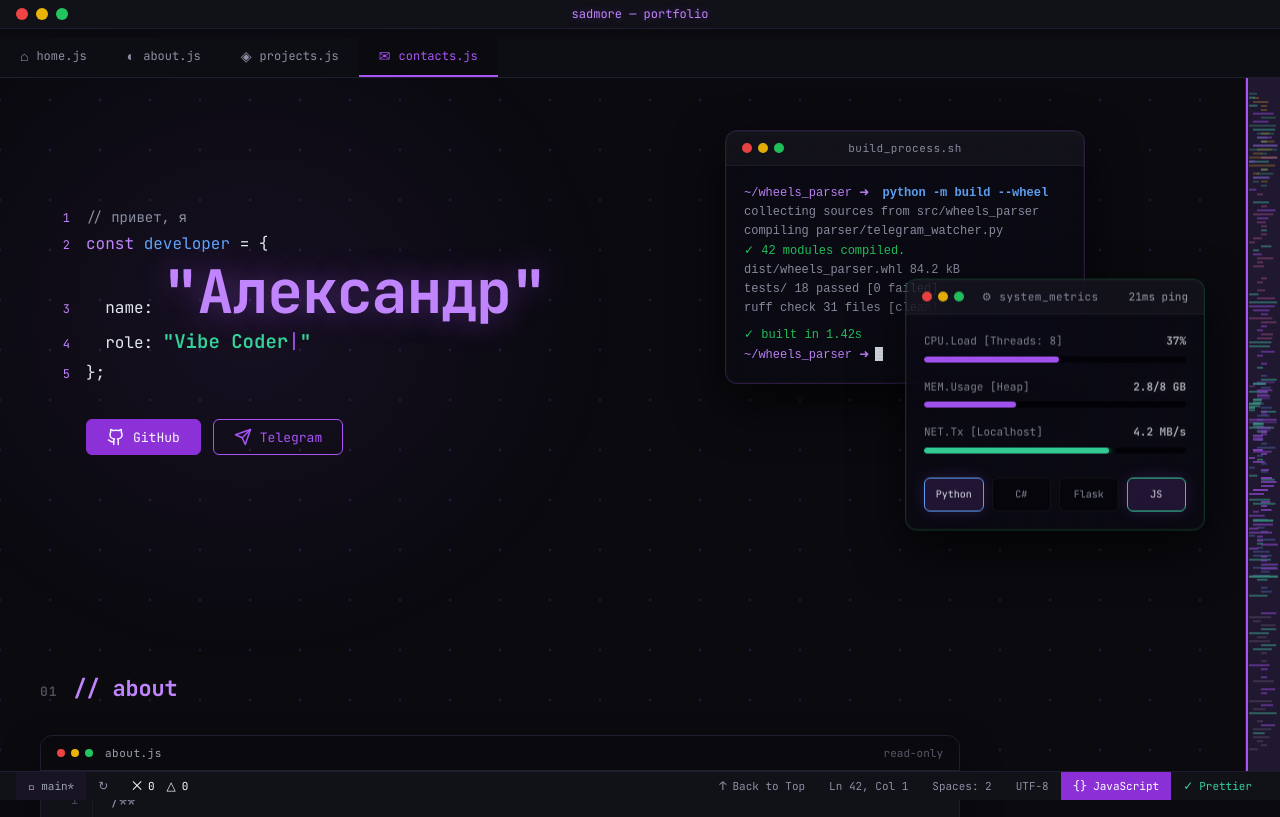
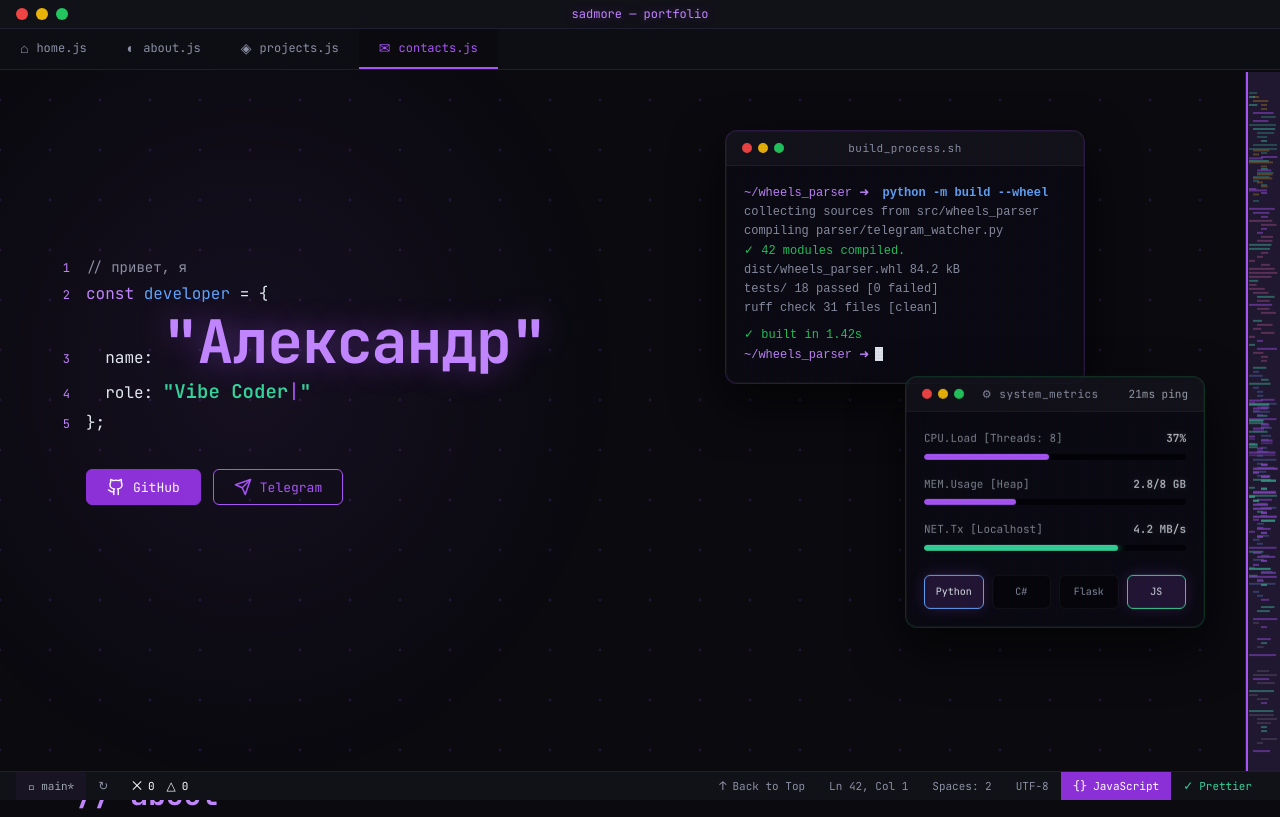
Before and after one commit to AlekBlackk/portfolio_site, a website: page index.html in a window 1280 px wide. Shown: the top 817 px of the page. Drawn offline with Linux system fonts and the light colour scheme; animation ran at ten frames a second.

Commit message:
feat: add Google Fonts integration, enhance layout responsiveness, and improve styling variables

```diff
--- a/index.html
+++ b/index.html
@@ -10,6 +10,9 @@
   <meta property="og:description" content="AI Product Builder / Vibe Coder. Автоматизация, AI-инструменты, пользовательские продукты на Python, JavaScript и C#.">
   <meta property="og:type" content="website">
   <link rel="icon" type="image/svg+xml" href="favicon.svg">
+  <link rel="preconnect" href="https://fonts.googleapis.com">
+  <link rel="preconnect" href="https://fonts.gstatic.com" crossorigin>
+  <link rel="stylesheet" href="https://fonts.googleapis.com/css2?family=JetBrains+Mono:wght@400;600;700&display=swap">
   <link rel="stylesheet" href="style.css">
 </head>
 
--- a/script.js
+++ b/script.js
@@ -286,6 +286,8 @@
   // Tab Navigation
   const tabs = Array.from(document.querySelectorAll('.tab'));
   const sections = Array.from(document.querySelectorAll('section[id]'));
+  const titleBarEl = document.querySelector('.title-bar');
+  const tabBarEl = document.querySelector('.tab-bar');
   let isTabScrolling = false;
   let scrollTimeout = null;
 
@@ -302,10 +304,7 @@
   }
 
   function getStickyOffset() {
-    const titleBar = document.querySelector('.title-bar');
-    const tabBar = document.querySelector('.tab-bar');
-
-    return [titleBar, tabBar].reduce((total, element) => {
+    return [titleBarEl, tabBarEl].reduce((total, element) => {
       return total + (element ? element.getBoundingClientRect().height : 0);
     }, 0);
   }
@@ -338,6 +337,11 @@
 
     document.documentElement.style.setProperty('--sticky-offset', `${stickyOffset}px`);
     document.documentElement.style.setProperty('--scroll-spacer', `${spacerHeight}px`);
+
+    if (titleBarEl) {
+      const titleBarHeight = titleBarEl.getBoundingClientRect().height;
+      document.documentElement.style.setProperty('--title-bar-height', `${titleBarHeight}px`);
+    }
   }
 
   function syncActiveTabFromScroll() {
@@ -397,6 +401,8 @@
     });
   });
 
+  let scrollRafId = null;
+
   function handleScroll() {
     if (isTabScrolling) {
       clearTimeout(scrollTimeout);
@@ -406,7 +412,14 @@
       }, 150);
       return;
     }
-    syncActiveTabFromScroll();
+
+    // Coalesce rapid native scroll events (can fire faster than paint) so the
+    // section-metrics layout reads run at most once per animation frame.
+    if (scrollRafId) return;
+    scrollRafId = requestAnimationFrame(() => {
+      scrollRafId = null;
+      syncActiveTabFromScroll();
+    });
   }
 
   window.addEventListener('scroll', handleScroll, { passive: true });
@@ -529,6 +542,8 @@
       });
     });
 
+    let effectsRafId = null;
+
     const animateEffects = () => {
       // Glow trail lerp
       glowX += (mouseX - glowX) * 0.12;
@@ -558,8 +573,11 @@
       spotlight.style.webkitMaskImage = mask;
       spotlight.style.maskImage = mask;
 
-      requestAnimationFrame(animateEffects);
+      effectsRafId = requestAnimationFrame(animateEffects);
     };
+
+    onPause.push(() => cancelAnimationFrame(effectsRafId));
+    onResume.push(() => { animateEffects(); });
 
     animateEffects();
   }
@@ -578,11 +596,13 @@
       const docHeight = document.documentElement.scrollHeight;
       const mapHeight = minimap.offsetHeight;
       const mapWidth = minimap.offsetWidth;
+      const dpr = window.devicePixelRatio || 1;
 
-      minimapCanvas.width = mapWidth;
-      minimapCanvas.height = mapHeight;
+      minimapCanvas.width = mapWidth * dpr;
+      minimapCanvas.height = mapHeight * dpr;
       minimapCanvas.style.width = `${mapWidth}px`;
       minimapCanvas.style.height = `${mapHeight}px`;
+      ctx.setTransform(dpr, 0, 0, dpr, 0, 0);
 
       const scale = mapHeight / docHeight;
 
@@ -1102,12 +1122,16 @@
     }
 
     function initParticles() {
-      canvas.width = window.innerWidth;
-      canvas.height = window.innerHeight;
+      const dpr = window.devicePixelRatio || 1;
+      canvas.width = window.innerWidth * dpr;
+      canvas.height = window.innerHeight * dpr;
+      canvas.style.width = `${window.innerWidth}px`;
+      canvas.style.height = `${window.innerHeight}px`;
+      ctx.setTransform(dpr, 0, 0, dpr, 0, 0);
       particles = [];
       const gap = 50; // Match VS Code grid feel
-      for (let y = 0; y < canvas.height + gap; y += gap) {
-        for (let x = 0; x < canvas.width + gap; x += gap) {
+      for (let y = 0; y < window.innerHeight + gap; y += gap) {
+        for (let x = 0; x < window.innerWidth + gap; x += gap) {
           particles.push(new Particle(x, y));
         }
       }
@@ -1116,7 +1140,7 @@
     let bgRafId = null;
 
     function animateBackground() {
-      ctx.clearRect(0, 0, canvas.width, canvas.height);
+      ctx.clearRect(0, 0, window.innerWidth, window.innerHeight);
 
       for (let i = 0; i < particles.length; i++) {
         const p = particles[i];
@@ -1160,8 +1184,10 @@
     let angleY = 0;
     let targetAngleX = 0;
     let targetAngleY = 0;
-    const count = 120;
+    const count = 160;
     const radius = 140;
+    let cssWidth = 0;
+    let cssHeight = 0;
 
     class Point3D {
       constructor(theta, phi) {
@@ -1193,8 +1219,8 @@
         // Perspective
         const perspective = 350;
         const scale = perspective / (perspective + z2);
-        const px = x2 * scale + contactsCanvas.width / 2;
-        const py = y1 * scale + contactsCanvas.height / 2;
+        const px = x2 * scale + cssWidth / 2;
+        const py = y1 * scale + cssHeight / 2;
 
         return { x: px, y: py, z: z2, scale };
       }
@@ -1210,9 +1236,13 @@
     }
 
     function resizeCanvas() {
+      const dpr = window.devicePixelRatio || 1;
       const rect = contactsCanvas.getBoundingClientRect();
-      contactsCanvas.width = rect.width;
-      contactsCanvas.height = rect.height;
+      cssWidth = rect.width;
+      cssHeight = rect.height;
+      contactsCanvas.width = rect.width * dpr;
+      contactsCanvas.height = rect.height * dpr;
+      ctx.setTransform(dpr, 0, 0, dpr, 0, 0);
     }
 
     window.addEventListener('resize', resizeCanvas);
@@ -1246,9 +1276,11 @@
     }
 
     let sphereRafId = null;
+    let sphereInViewport = false;
+    let spherePageVisible = !document.hidden;
 
     function animateSphere() {
-      ctx.clearRect(0, 0, contactsCanvas.width, contactsCanvas.height);
+      ctx.clearRect(0, 0, cssWidth, cssHeight);
 
       angleX += (targetAngleX - angleX) * 0.05 + 0.002;
       angleY += (targetAngleY - angleY) * 0.05 + 0.002;
@@ -1259,15 +1291,15 @@
       projected.sort((a, b) => b.z - a.z);
 
       // Draw lines between nearby points
-      ctx.lineWidth = 0.5;
+      ctx.lineWidth = 0.6;
       for (let i = 0; i < projected.length; i++) {
         for (let j = i + 1; j < projected.length; j++) {
           const p1 = projected[i];
           const p2 = projected[j];
           const d = Math.hypot(p1.x - p2.x, p1.y - p2.y);
 
-          if (d < 65) {
-            const opacity = (1 - d / 65) * 0.15 * p1.scale;
+          if (d < 70) {
+            const opacity = (1 - d / 70) * 0.28 * p1.scale;
             ctx.strokeStyle = `rgba(168, 85, 247, ${opacity})`;
             ctx.beginPath();
             ctx.moveTo(p1.x, p1.y);
@@ -1279,11 +1311,11 @@
 
       // Draw dots
       projected.forEach(p => {
-        const size = 1.6 * p.scale;
+        const size = 2.2 * p.scale;
         const opacityFront = (p.z + radius) / (2 * radius);
-        const opacity = Math.max(0.1, opacityFront);
+        const opacity = Math.max(0.18, opacityFront);
 
-        ctx.fillStyle = `rgba(168, 85, 247, ${opacity * 0.7 + 0.3})`;
+        ctx.fillStyle = `rgba(168, 85, 247, ${opacity * 0.65 + 0.35})`;
         ctx.beginPath();
         ctx.arc(p.x, p.y, size, 0, Math.PI * 2);
         ctx.fill();
@@ -1299,9 +1331,26 @@
       sphereRafId = requestAnimationFrame(animateSphere);
     }
 
-    onPause.push(() => cancelAnimationFrame(sphereRafId));
-    onResume.push(() => { animateSphere(); });
+    function startSphere() {
+      if (sphereInViewport && spherePageVisible && !sphereRafId) animateSphere();
+    }
 
-    animateSphere();
+    function stopSphere() {
+      if (sphereRafId) {
+        cancelAnimationFrame(sphereRafId);
+        sphereRafId = null;
+      }
+    }
+
+    // The pairwise point-distance loop below is O(n^2); only run it while
+    // the sphere is actually scrolled into view.
+    const sphereObserver = new IntersectionObserver(entries => {
+      sphereInViewport = entries[0].isIntersecting;
+      if (sphereInViewport) startSphere(); else stopSphere();
+    }, { threshold: 0.05 });
+    sphereObserver.observe(contactsCanvas);
+
+    onPause.push(() => { spherePageVisible = false; stopSphere(); });
+    onResume.push(() => { spherePageVisible = true; startSphere(); });
   }
 })();
--- a/style.css
+++ b/style.css
@@ -1,5 +1,3 @@
-@import url('https://fonts.googleapis.com/css2?family=JetBrains+Mono:wght@400;600;700&display=swap');
-
 /* ── Custom Properties ── */
 :root {
   --bg: #0a0a0f;
@@ -48,7 +46,7 @@
 
 html {
   scroll-behavior: smooth;
-  scroll-padding-top: 80px;
+  scroll-padding-top: calc(var(--sticky-offset) + 16px);
 }
 
 body {
@@ -160,7 +158,7 @@ button:focus-visible,
   display: flex;
   border-bottom: 1px solid var(--border);
   position: sticky;
-  top: 37px;
+  top: var(--title-bar-height, 37px);
   z-index: 99;
   overflow-x: auto;
 }
@@ -232,6 +230,11 @@ button:focus-visible,
 @media (max-width: 1200px) {
   .hero {
     grid-template-columns: 1fr;
+  }
+
+  .hero__left {
+    max-width: 600px;
+    margin: 0 auto;
   }
 }
 
@@ -382,7 +385,7 @@ button:focus-visible,
   justify-self: end;
   width: 100%;
   max-width: 480px;
-  height: 400px;
+  height: 500px;
   pointer-events: none;
   z-index: 10;
 }
@@ -398,8 +401,8 @@ button:focus-visible,
   background: rgba(13, 13, 20, 0.6);
   border: 1px solid rgba(168, 85, 247, 0.2);
   border-radius: 12px;
-  backdrop-filter: blur(20px) saturate(180%);
-  -webkit-backdrop-filter: blur(20px) saturate(180%);
+  backdrop-filter: blur(14px) saturate(180%);
+  -webkit-backdrop-filter: blur(14px) saturate(180%);
   box-shadow:
     0 20px 50px rgba(0, 0, 0, 0.6),
     inset 0 0 0 1px rgba(255, 255, 255, 0.03);
@@ -410,6 +413,7 @@ button:focus-visible,
     transform 0.4s cubic-bezier(0.2, 0.8, 0.2, 1),
     opacity 0.4s ease;
   animation: panel-float 6s ease-in-out infinite alternate;
+  will-change: transform;
   pointer-events: auto;
   cursor: grab;
 }
@@ -436,7 +440,7 @@ button:focus-visible,
 .floating-panel::after {
   content: "";
   position: absolute;
-  top: -100%;
+  top: 0;
   left: 0;
   width: 100%;
   height: 100px;
@@ -450,6 +454,7 @@ button:focus-visible,
   pointer-events: none;
   z-index: 101;
   animation: beam-move 6s linear infinite;
+  will-change: transform;
   mix-blend-mode: overlay;
 }
 
@@ -462,10 +467,10 @@ button:focus-visible,
 }
 
 @keyframes beam-move {
-  0% { top: -100px; opacity: 0; }
+  0% { transform: translateY(-150px); opacity: 0; }
   10% { opacity: 0.4; }
   90% { opacity: 0.4; }
-  100% { top: 100%; opacity: 0; }
+  100% { transform: translateY(450px); opacity: 0; }
 }
 
 /* Specific colors per panel */
@@ -501,7 +506,7 @@ button:focus-visible,
 }
 
 .panel-stats {
-  bottom: 0;
+  top: 247px;
   right: 0;
   width: 300px;
   animation-delay: -3s;
@@ -745,13 +750,21 @@ button:focus-visible,
 /* ── Section Header ── */
 .section-head {
   display: flex;
-  align-items: baseline;
+  align-items: center;
   gap: 16px;
   margin: 0 0 32px;
 }
 
+.section-head::after {
+  content: '';
+  flex: 1 1 auto;
+  height: 1px;
+  margin-left: 8px;
+  background: linear-gradient(to right, var(--border), transparent);
+}
+
 .section-head__index {
-  font-size: 13px;
+  font-size: 16px;
   font-weight: 600;
   color: var(--text-muted);
   letter-spacing: 1px;
@@ -759,7 +772,7 @@ button:focus-visible,
 }
 
 .section-head__title {
-  font-size: 22px;
+  font-size: 30px;
   font-weight: 700;
   letter-spacing: -0.01em;
   color: var(--accent-light);
@@ -828,7 +841,7 @@ button:focus-visible,
 .code-file__body {
   counter-reset: ln;
   padding: 18px 0;
-  font-size: 13.5px;
+  font-size: 14.5px;
   line-height: 1.85;
 }
 
@@ -868,7 +881,7 @@ button:focus-visible,
 
 /* syntax */
 .c-com {
-  color: var(--text-muted);
+  color: var(--text-secondary);
 }
 
 .c-tag {
@@ -1191,8 +1204,9 @@ svg.card__icon {
 }
 
 .card__desc {
+  font-family: var(--font-sans);
   color: var(--text-secondary);
-  font-size: 13px;
+  font-size: 14px;
   line-height: 1.6;
   margin-bottom: 16px;
   flex: 1;
@@ -1668,11 +1682,15 @@ body {
   }
 
   .section-head__title {
-    font-size: 19px;
+    font-size: 24px;
+  }
+
+  .section-head::after {
+    display: none;
   }
 
   .code-file__body {
-    font-size: 12px;
+    font-size: 13px;
     line-height: 1.8;
   }
 
```
